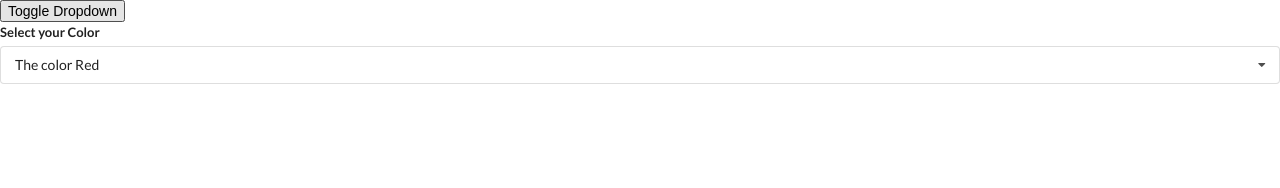
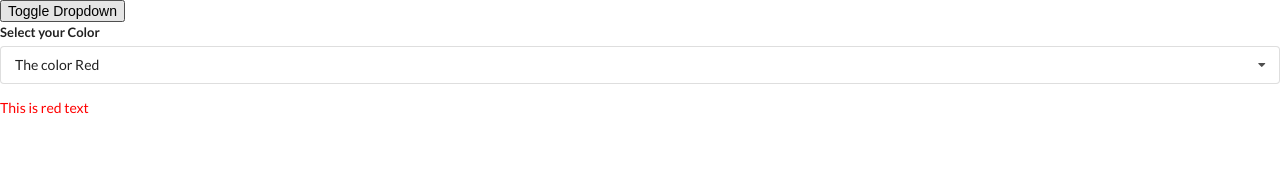
Before and after one commit to Shubham-503/Widgets, a React (Create React App) app: page / in a window 1280 px wide. Shown: the top 188 px of the page. Built offline with nearby package versions, Linux system fonts and the light colour scheme.

Commit message:
Complete Dropdown with text

```diff
--- a/src/components/Dropdown.js
+++ b/src/components/Dropdown.js
@@ -47,6 +47,9 @@ const Dropdown = ({ options, selected, onSelectedChange }) => {
           </div>
         </div>
       </div>
+      <div style={{ color: `${selected.value}` }}>
+        This is {selected.value} text
+      </div>
     </div>
   );
 };
```
